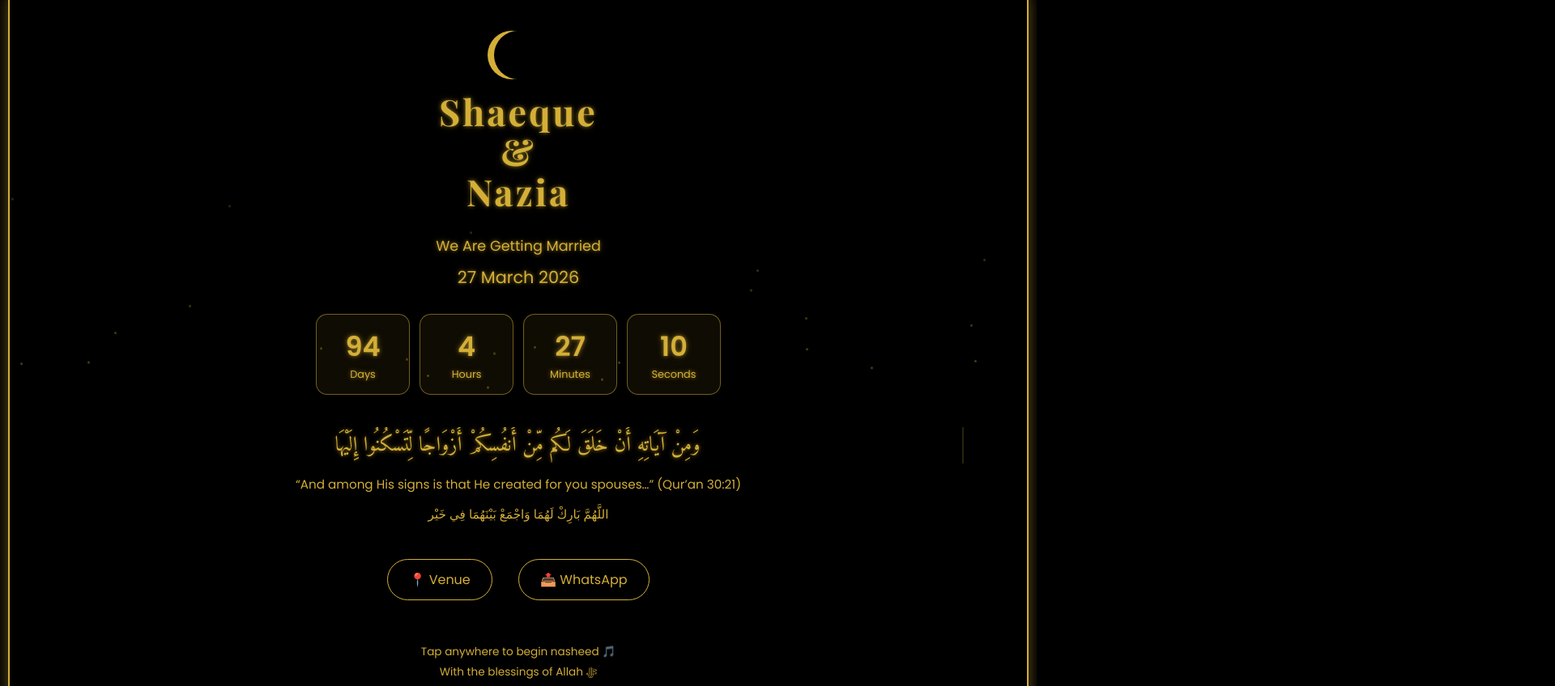
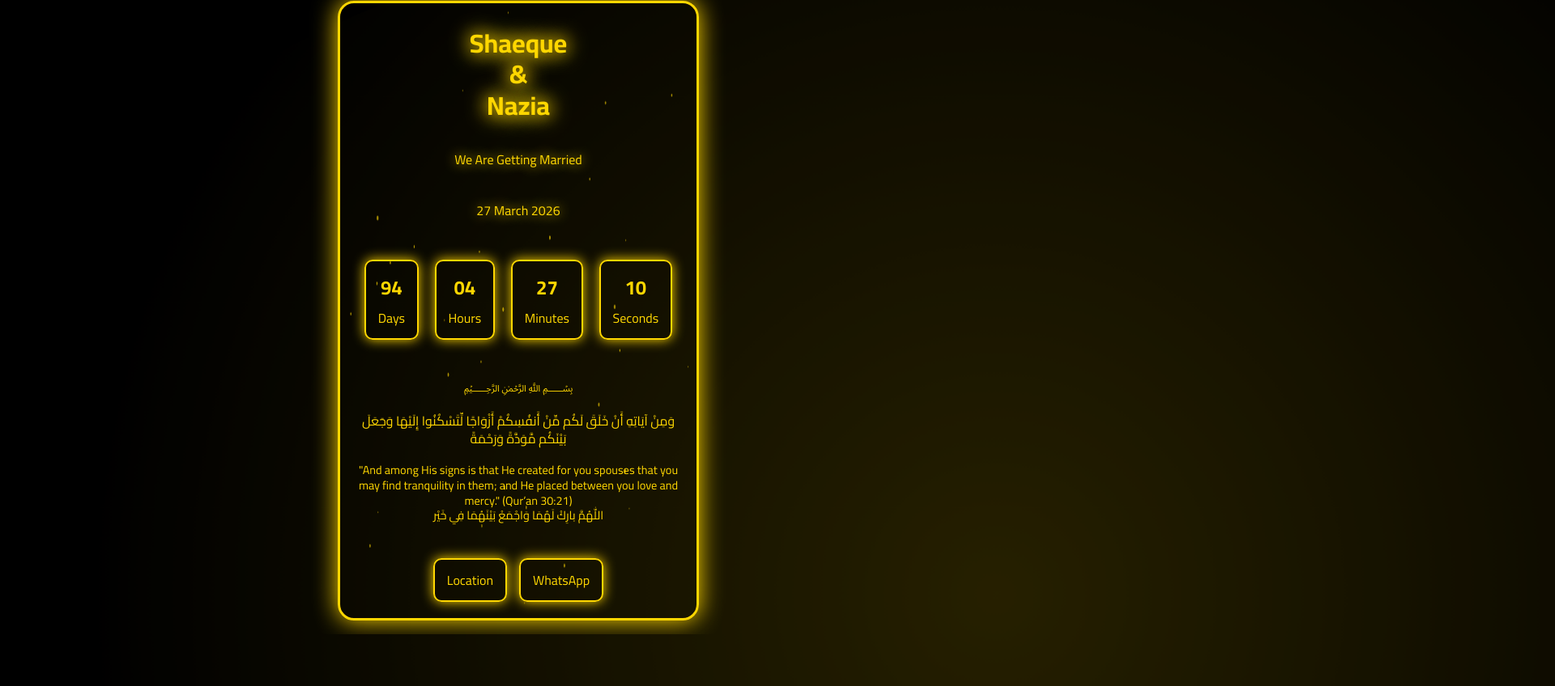
Before and after one commit to Shaeque95/shaeque-nazia-wedding, a plain HTML site: page index.html in a window 1280 px wide. Shown: the part 16-864 px from the top of the page at 81% size, 1920 px wide, since content can reach past the window. Drawn offline with nearby package versions, Linux system fonts and the light colour scheme.

Commit message:
Update index.html

```diff
--- a/index.html
+++ b/index.html
@@ -3,276 +3,233 @@
 <head>
 <meta charset="UTF-8">
 <meta name="viewport" content="width=device-width, initial-scale=1.0">
-<title>Shaeque & Nazia | Wedding Countdown</title>
-
-<link href="https://fonts.googleapis.com/css2?family=Playfair+Display:wght@600;700&family=Poppins:wght@300;400;600&family=Amiri&display=swap" rel="stylesheet">
-
+<title>Shaeque & Nazia Wedding</title>
 <style>
-body {
+    @import url('https://fonts.googleapis.com/css2?family=Cairo:wght@400;700&display=swap');
+    html, body {
         margin: 0;
+        padding: 0;
+        width: 100%;
+        height: 100%;
         background: #000;
-    color: #d4af37;
-    font-family: 'Poppins', sans-serif;
-    text-align: center;
-    overflow-x: hidden;
+        overflow: hidden;
+        font-family: 'Cairo', sans-serif;
+        color: gold;
+        display: flex;
+        justify-content: center;
+        align-items: center;
     }
 
-/* GOLD FRAME */
-.frame {
-    min-height: calc(100vh - 20px);
-    margin: 10px;
-    padding: 32px 18px;
-    border: 2px solid #d4af37;
-    box-shadow: 0 0 18px rgba(212,175,55,0.45);
+    body::after {
+        content: '';
+        position: absolute;
+        top: -50px;
+        left: -50px;
+        width: 200%;
+        height: 200%;
+        background: radial-gradient(circle, rgba(255,215,0,0.2) 0%, transparent 70%);
+        animation: moon-glow 4s ease-in-out infinite alternate;
+        border-radius: 50%;
+        z-index: 0;
     }
 
-/* SOFT GOLD GLOW */
-.glow {
-    text-shadow:
-        0 0 4px rgba(212,175,55,0.5),
-        0 0 8px rgba(212,175,55,0.35);
+    @keyframes moon-glow {
+        0% { transform: scale(1); opacity: 0.5; }
+        100% { transform: scale(1.1); opacity: 0.8; }
     }
 
-/* HEADINGS */
-h1 {
-    font-family: 'Playfair Display', serif;
-    font-size: 2.8rem;
-    letter-spacing: 3px;
-    margin-top: 10px;
+    .container {
+        text-align: center;
+        z-index: 1;
+        position: relative;
+        padding: 20px;
+        border: 3px solid gold;
+        border-radius: 20px;
+        box-shadow: 0 0 30px gold;
+        width: 90%;
+        max-width: 400px;
+        height: 90%;
+        overflow: hidden;
+        display: flex;
+        flex-direction: column;
+        justify-content: space-between;
     }
 
-/* NAME STACK */
-.name-stack {
-    line-height: 1.1;
+    .title {
+        font-size: 2em;
+        font-weight: bold;
+        text-shadow: 0 0 20px gold, 0 0 30px gold;
+        animation: fadeIn 2s ease forwards;
+        margin: 10px 0;
+        line-height: 1.2;
     }
 
-/* CRESCENT MOON */
-.crescent {
-    width: 60px;
-    height: 60px;
-    margin: 10px auto 15px;
-    border-radius: 50%;
-    box-shadow: -8px 0 0 0 #d4af37;
-}
-
-/* SUB TEXT */
     .subtitle {
-    font-size: 1.1rem;
+        font-size: 1em;
+        text-shadow: 0 0 15px gold;
         margin-bottom: 10px;
     }
 
-.date {
-    font-size: 1.3rem;
-    margin-bottom: 30px;
+    .countdown {
+        display: flex;
+        justify-content: space-around;
+        margin: 10px 0;
+        flex-wrap: wrap;
     }
 
-/* COUNTDOWN */
-.countdown {
-    display: grid;
-    grid-template-columns: repeat(4, 1fr);
-    gap: 12px;
-    max-width: 500px;
-    margin: auto;
+    .countdown div {
+        border: 2px solid gold;
+        border-radius: 10px;
+        padding: 10px 15px;
+        box-shadow: 0 0 15px gold;
+        margin: 3px;
     }
 
-.box {
-    padding: 15px;
-    border-radius: 14px;
-    border: 1px solid rgba(212,175,55,0.5);
-    background: rgba(212,175,55,0.07);
+    .countdown div span {
+        display: block;
+        font-size: 1.5em;
+        font-weight: bold;
     }
 
-.number {
-    font-size: 2.1rem;
-    font-weight: 600;
+    .dua {
+        margin: 10px 0;
+        font-size: 0.9em;
+        line-height: 1.3;
+        word-wrap: break-word;
     }
 
-.label {
-    font-size: 0.8rem;
+    .dua .arabic {
+        font-size: 1.1em;
+        line-height: 1.4;
+        display: block;
+        text-align: center;
+        direction: rtl;
+        unicode-bidi: embed;
     }
 
-/* CALLIGRAPHY */
-.calligraphy {
-    font-family: 'Amiri', serif;
-    font-size: 1.6rem;
-    margin: 40px auto 0;
-    max-width: 90%;
-    overflow: hidden;
-    border-right: 2px solid #d4af37;
-    white-space: normal;
-    animation: write 6s steps(60,end) forwards, blink 0.8s infinite;
+    .buttons {
+        margin-top: 10px;
+        display: flex;
+        justify-content: center;
+        gap: 15px;
     }
 
-/* CALLIGRAPHY ANIMATION */
-@keyframes write {
-    from { max-height: 0; }
-    to { max-height: 200px; }
+    .buttons a {
+        padding: 10px 15px;
+        border: 2px solid gold;
+        border-radius: 10px;
+        text-decoration: none;
+        color: gold;
+        box-shadow: 0 0 15px gold;
+        transition: all 0.3s;
     }
 
-@keyframes blink {
-    50% { border-color: transparent; }
+    .buttons a:hover {
+        background: gold;
+        color: black;
+        box-shadow: 0 0 25px gold;
     }
 
-/* TRANSLATION */
-.translation {
-    margin-top: 14px;
-    font-size: 0.95rem;
+    .particles {
+        position: absolute;
+        top: 0; left: 0;
+        width: 100%; height: 100%;
+        pointer-events: none;
+        z-index: 0;
     }
 
-/* BUTTONS */
-.btn {
-    display: inline-block;
-    margin: 14px;
-    padding: 12px 26px;
-    border-radius: 30px;
-    border: 1px solid #d4af37;
-    color: #d4af37;
-    text-decoration: none;
+    @keyframes fadeIn { 0% { opacity: 0; } 100% { opacity: 1; } }
+</style>
+</head>
+<body>
+<div class="container">
+    <div class="title">Shaeque<br>&<br>Nazia</div>
+    <div class="subtitle">We Are Getting Married</div>
+    <div class="subtitle">27 March 2026</div>
+
+    <div class="countdown">
+        <div><span id="days">00</span>Days</div>
+        <div><span id="hours">00</span>Hours</div>
+        <div><span id="minutes">00</span>Minutes</div>
+        <div><span id="seconds">00</span>Seconds</div>
+    </div>
+
+    <div class="dua" id="dua">
+        <span style="font-size:1.3em;">﷽</span><br><br>
+        <span class="arabic">
+            وَمِنْ آيَاتِهِ أَنْ خَلَقَ لَكُم مِّنْ أَنفُسِكُمْ أَزْوَاجًا لِّتَسْكُنُوا إِلَيْهَا وَجَعَلَ بَيْنَكُم مَّوَدَّةً وَرَحْمَةً
+        </span>
+        <br>
+        "And among His signs is that He created for you spouses that you may find tranquility in them; and He placed between you love and mercy." (Qur’an 30:21)<br>
+        اللّٰهُمَّ بارِكْ لَهُمَا وَاجْمَعْ بَيْنَهُمَا فِي خَيْر
+    </div>
+
+    <div class="buttons">
+        <a href="https://goo.gl/maps/YourMapLink" target="_blank">Location</a>
+        <a href="https://wa.me/YourNumber" target="_blank">WhatsApp</a>
+    </div>
+
+    <canvas class="particles"></canvas>
+</div>
+
+<script>
+    // Countdown Timer
+    const weddingDate = new Date("March 27, 2026 00:00:00").getTime();
+    const daysEl = document.getElementById('days');
+    const hoursEl = document.getElementById('hours');
+    const minutesEl = document.getElementById('minutes');
+    const secondsEl = document.getElementById('seconds');
+
+    function updateCountdown() {
+        const now = new Date().getTime();
+        const distance = weddingDate - now;
+
+        const d = Math.floor(distance / (1000 * 60 * 60 * 24));
+        const h = Math.floor((distance % (1000 * 60 * 60 * 24)) / (1000*60*60));
+        const m = Math.floor((distance % (1000 * 60 * 60)) / (1000*60));
+        const s = Math.floor((distance % (1000 * 60)) / 1000);
+
+        daysEl.innerText = d.toString().padStart(2,'0');
+        hoursEl.innerText = h.toString().padStart(2,'0');
+        minutesEl.innerText = m.toString().padStart(2,'0');
+        secondsEl.innerText = s.toString().padStart(2,'0');
+    }
+    setInterval(updateCountdown, 1000);
+    updateCountdown();
+
+    // Particles
+    const canvas = document.querySelector('.particles');
+    const ctx = canvas.getContext('2d');
+    canvas.width = window.innerWidth;
+    canvas.height = window.innerHeight;
+
+    const particlesArray = [];
+    for(let i=0;i<30;i++){ // fewer particles
+        particlesArray.push({
+            x: Math.random()*canvas.width,
+            y: Math.random()*canvas.height,
+            r: Math.random()*2 + 1,
+            dx: Math.random()*0.5 - 0.25,
+            dy: Math.random()*0.5 - 0.25
+        });
     }
 
-.btn:hover {
-    background: #d4af37;
-    color: #000;
+    function drawParticles(){
+        ctx.clearRect(0,0,canvas.width,canvas.height);
+        particlesArray.forEach(p => {
+            ctx.beginPath();
+            ctx.arc(p.x,p.y,p.r,0,Math.PI*2);
+            ctx.fillStyle = 'rgba(255,215,0,0.7)';
+            ctx.fill();
+            p.x += p.dx; p.y += p.dy;
+            if(p.x>canvas.width) p.x=0;
+            if(p.x<0) p.x=canvas.width;
+            if(p.y>canvas.height) p.y=0;
+            if(p.y<0) p.y=canvas.height;
+        });
+        requestAnimationFrame(drawParticles);
     }
-
-/* FOOTER */
-.footer {
-    margin-top: 40px;
-    font-size: 0.85rem;
-}
-
-/* GOLD PARTICLES */
-.particle {
-    position: fixed;
-    width: 3px;
-    height: 3px;
-    background: rgba(212,175,55,0.6);
-    border-radius: 50%;
-    animation: float 12s linear infinite;
-}
-
-@keyframes float {
-    from { transform: translateY(100vh); opacity: 1; }
-    to { transform: translateY(-10vh); opacity: 0; }
-}
-
-/* FIREWORKS */
-.firework {
-    position: fixed;
-    width: 6px;
-    height: 6px;
-    background: gold;
-    border-radius: 50%;
-    animation: explode 1.5s ease-out infinite;
-}
-
-@keyframes explode {
-    from { transform: scale(0); opacity: 1; }
-    to { transform: scale(20); opacity: 0; }
-}
-</style>
-</head>
-
-<body>
-
-<!-- GOLD PARTICLES -->
-<script>
-for (let i = 0; i < 25; i++) {
-    const p = document.createElement("div");
-    p.className = "particle";
-    p.style.left = Math.random() * 100 + "vw";
-    p.style.animationDuration = 8 + Math.random() * 6 + "s";
-    p.style.opacity = Math.random();
-    document.body.appendChild(p);
-}
+    drawParticles();
 </script>
-
-<div class="frame">
-
-<div class="crescent"></div>
-
-<h1 class="glow name-stack">
-Shaeque<br>&<br>Nazia
-</h1>
-
-<div class="subtitle glow">We Are Getting Married</div>
-<div class="date glow">27 March 2026</div>
-
-<div class="countdown glow">
-    <div class="box"><div class="number" id="days">0</div><div class="label">Days</div></div>
-    <div class="box"><div class="number" id="hours">0</div><div class="label">Hours</div></div>
-    <div class="box"><div class="number" id="minutes">0</div><div class="label">Minutes</div></div>
-    <div class="box"><div class="number" id="seconds">0</div><div class="label">Seconds</div></div>
-</div>
-
-<div class="calligraphy glow">
-وَمِنْ آيَاتِهِ أَنْ خَلَقَ لَكُم مِّنْ أَنفُسِكُمْ أَزْوَاجًا لِّتَسْكُنُوا إِلَيْهَا
-</div>
-
-<div class="translation">
-“And among His signs is that He created for you spouses…” (Qur’an 30:21)
-</div>
-
-<div class="translation">
-اللَّهُمَّ بَارِكْ لَهُمَا وَاجْمَعْ بَيْنَهُمَا فِي خَيْر
-</div>
-
-<div style="margin-top:30px;">
-<a class="btn" target="_blank"
-href="https://www.google.com/maps/search/Hotel+Maurya+Patna">📍 Venue</a>
-
-<a class="btn" target="_blank"
-href="https://wa.me/?text=Shaeque%20%26%20Nazia%20Wedding%20💍%20https://wolffitnes95-afk.github.io/shaeque-nazia-wedding/">📤 WhatsApp</a>
-</div>
-
-<div class="footer">
-Tap anywhere to begin nasheed 🎵 <br>
-With the blessings of Allah ﷻ
-</div>
-
-</div>
-
-<!-- AUDIO -->
-<audio id="bgMusic" loop>
-  <source src="nasheed.mp3" type="audio/mpeg">
-</audio>
-
-<script>
-// COUNTDOWN
-const weddingDate = new Date("March 27, 2026 00:00:00").getTime();
-setInterval(() => {
-  const now = new Date().getTime();
-  const diff = weddingDate - now;
-  if (diff > 0) {
-    days.innerText = Math.floor(diff / (1000 * 60 * 60 * 24));
-    hours.innerText = Math.floor((diff / (1000 * 60 * 60)) % 24);
-    minutes.innerText = Math.floor((diff / (1000 * 60)) % 60);
-    seconds.innerText = Math.floor((diff / 1000) % 60);
-  }
-}, 1000);
-
-// AUDIO AUTOPLAY AFTER TAP
-let started = false;
-document.addEventListener("click", () => {
-  if (!started) {
-    document.getElementById("bgMusic").play();
-    started = true;
-  }
-});
-
-// FIREWORKS ON WEDDING DAY
-const today = new Date();
-if (today.getDate() === 27 && today.getMonth() === 2 && today.getFullYear() === 2026) {
-  setInterval(() => {
-    const f = document.createElement("div");
-    f.className = "firework";
-    f.style.left = Math.random() * 100 + "vw";
-    f.style.top = Math.random() * 100 + "vh";
-    document.body.appendChild(f);
-    setTimeout(() => f.remove(), 1500);
-  }, 400);
-}
-</script>
-
 </body>
 </html>
```
Lines whose indentation alone changed are shown as unchanged.
